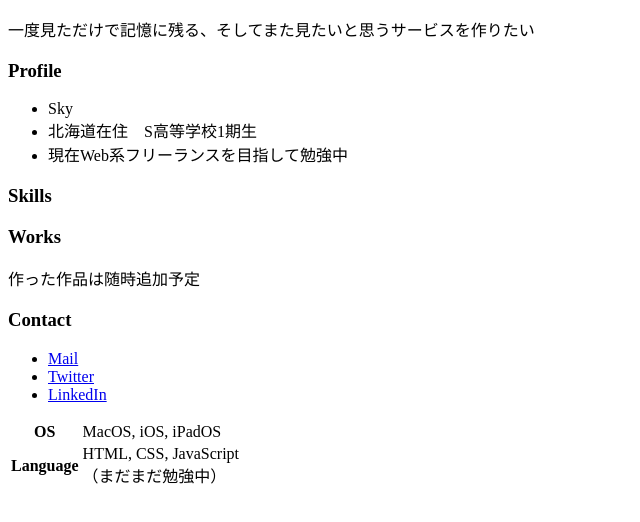
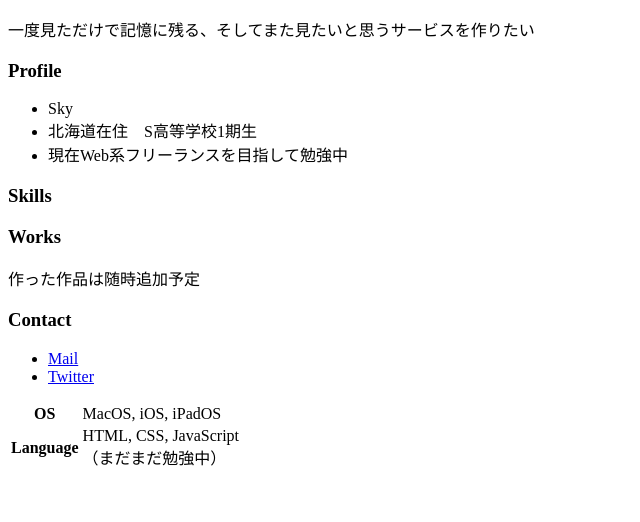
Before and after one commit to Afterimage2/Afterimage2.github.io, a plain HTML site: page index.html in a window 1280 px wide. Shown: the part 110-632 px from the top of the page, without its empty margins (0-640 px from the left). Drawn offline with Linux system fonts and the light colour scheme.

Commit message:
ポートフォリオの情報を修正

```diff
--- a/index.html
+++ b/index.html
@@ -36,7 +36,6 @@
     <ul>
       <li><a href="mailto;skyAfterimage2@gmail.com">Mail</a></li>
       <li><a href="https://twitter.com/Sky_Afterimage2">Twitter</a></li>
-      <li><a href="https://www.linkedin.com/">LinkedIn</a></li>
     </ul>
   </body>
 </html>
```
